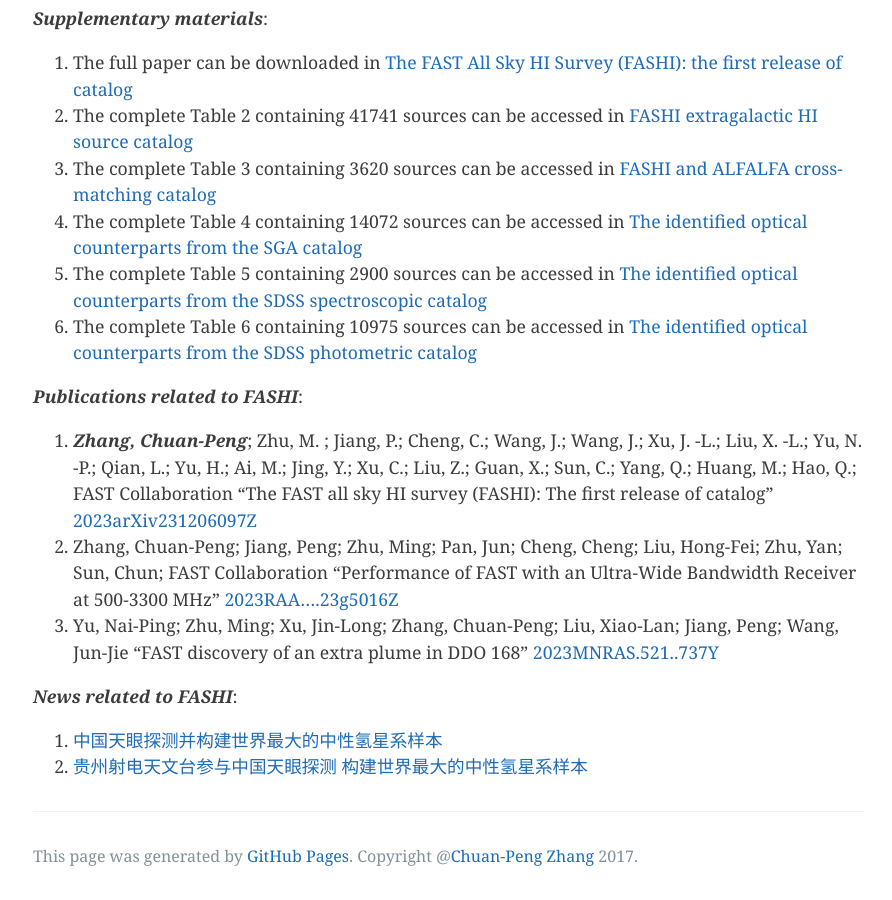
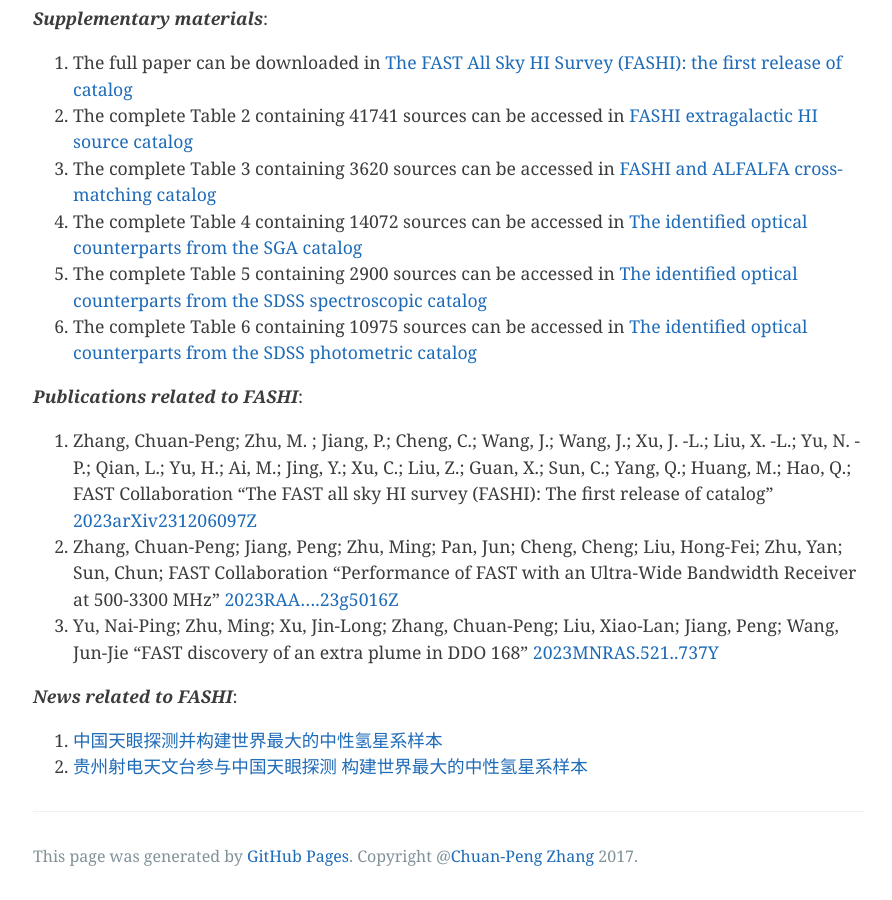
Before and after one commit to zcp521/zcp521.github.io, a Jekyll site: the page built from fashi.md, in a window 1280 px wide and 900 px high, scrolled down 2744 px. Shown: the whole window, without its empty margins (191-1083 px from the left). Built offline with Jekyll 4.4.1, drawn with Linux system fonts in a browser that asks for light colours.

```diff
--- a/fashi.md
+++ b/fashi.md
@@ -105,7 +105,7 @@ tagline: "The FAST All Sky H I Survey"
 
 ***Publications related to FASHI***:
 
-3. ***Zhang, Chuan-Peng***; Zhu, M. ; Jiang, P.; Cheng, C.; Wang, J.; Wang, J.; Xu, J. -L.; Liu, X. -L.; Yu, N. -P.; Qian, L.; Yu, H.; Ai, M.; Jing, Y.; Xu, C.; Liu, Z.; Guan, X.; Sun, C.; Yang, Q.; Huang, M.; Hao, Q.; FAST Collaboration
+3. Zhang, Chuan-Peng; Zhu, M. ; Jiang, P.; Cheng, C.; Wang, J.; Wang, J.; Xu, J. -L.; Liu, X. -L.; Yu, N. -P.; Qian, L.; Yu, H.; Ai, M.; Jing, Y.; Xu, C.; Liu, Z.; Guan, X.; Sun, C.; Yang, Q.; Huang, M.; Hao, Q.; FAST Collaboration
 	"The FAST all sky HI survey (FASHI): The first release of catalog"
 	[2023arXiv231206097Z](https://ui.adsabs.harvard.edu/abs/2023arXiv231206097Z/abstract)
 2. Zhang, Chuan-Peng; Jiang, Peng; Zhu, Ming; Pan, Jun; Cheng, Cheng; Liu, Hong-Fei; Zhu, Yan; Sun, Chun; FAST Collaboration
```
